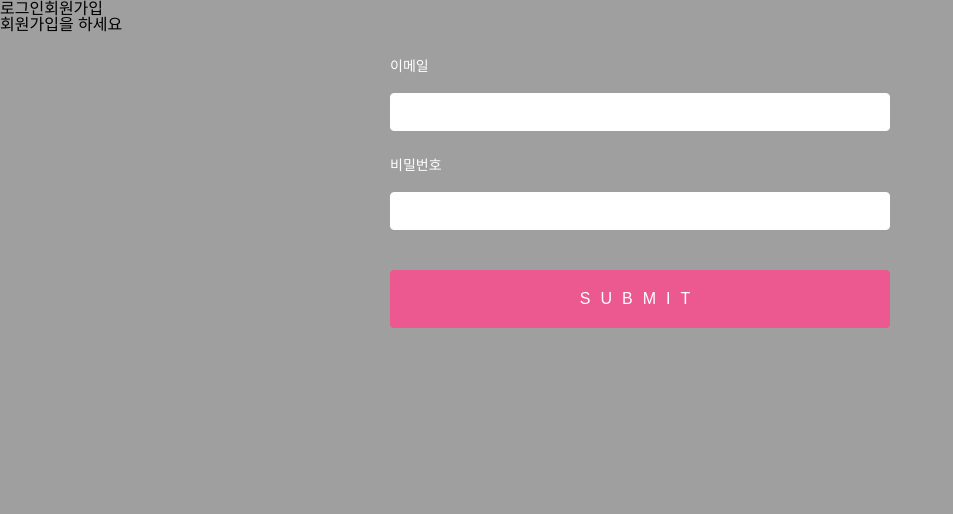
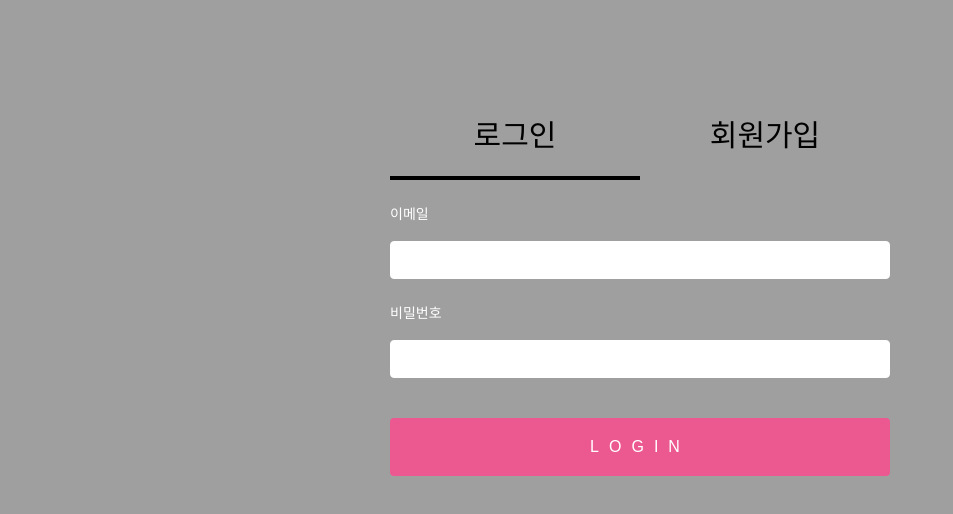
Before and after one commit to ggongjukim/wanted-pre-onboarding-challenge-fe-1, a React (Create React App) app: page /auth in a window 1280 px wide. Shown: the top 514 px of the page, without its empty margins (0-953 px from the left). Built offline with nearby package versions, Linux system fonts and the light colour scheme.

Commit message:
✨ feat : framer-motion, src

```diff
--- a/src/auth/components/joinTap/index.tsx
+++ b/src/auth/components/joinTap/index.tsx
@@ -1,32 +1,33 @@
-import { useForm } from "react-hook-form";
-import { client } from "../../../AxiosInstance";
+import { useForm } from 'react-hook-form';
+import { client } from 'src/commons/axiosInstance';
 
-const JoinTap= () => {
-    const title = "회원가입을 하세요";
+const JoinTap = () => {
   const {
     register,
     handleSubmit,
-        watch,
-        formState: { errors }
+    formState: { errors },
   } = useForm({
     defaultValues: {
-          email: "",
-          password: ""
-        }
+      email: '',
+      password: '',
+    },
   });
-    const onSubmit = (data:any)=>{
-        console.log('data',data);
-        client.post(`/users/create`,data).then((res:any)=>console.log(res))
-    }
+  const joinSubmit = (data: any) => {
+    console.log('data', data);
+    client.post(`/users/create`, data).then((res: any) => console.log(res));
+  };
 
-    return <>{title}
-        <form onSubmit={handleSubmit(onSubmit)}>
+  return (
+    <>
+      <form onSubmit={handleSubmit(joinSubmit)}>
         <label>이메일</label>
-      <input  {...register("email")}/>
+        <input {...register('email')} />
         <label>비밀번호</label>
-      <input  {...register("password")} type="password"/>
-      <input type="submit" />
-    </form></>
-}
+        <input {...register('password')} type="password" />
+        <input type="submit" value="JOIN" />
+      </form>
+    </>
+  );
+};
 
 export default JoinTap;
--- a/src/auth/components/loginTap/index.tsx
+++ b/src/auth/components/loginTap/index.tsx
@@ -1,14 +1,35 @@
+import { useForm } from 'react-hook-form';
+import { client } from 'src/commons/axiosInstance';
 
-const LoginTap= () => {
-    const title = "로그인을 하세요"
-    return <>{title}
-    <form>
-      <label>이메일</label>
-      <input/>
-      <label>비밀번호</label>
-      <input type="password"/>
-      <input type="submit" />
-    </form>
-    </>}
+const LoginTap = () => {
+  const {
+    register,
+    handleSubmit,
+    formState: { errors },
+  } = useForm({
+    defaultValues: {
+      email: '',
+      password: '',
+    },
+  });
+  const loginSubmit = (data: any) => {
+    console.log('data', data);
+    client.post(`/users/login`, data).then((res: any) => {
+      console.log(res);
+      localStorage.setItem('token', res.data.token);
+    });
+  };
+  return (
+    <>
+      <form onSubmit={handleSubmit(loginSubmit)}>
+        <label>이메일</label>
+        <input {...register('email')} />
+        <label>비밀번호</label>
+        <input {...register('password')} type="password" />
+        <input type="submit" value="LOGIN" />
+      </form>
+    </>
+  );
+};
 
 export default LoginTap;
--- a/src/auth/page/index.tsx
+++ b/src/auth/page/index.tsx
@@ -1,7 +1,7 @@
-import React, { useState } from "react";
-import LoginTap from "../components/loginTap";
-import JoinTap from "../components/joinTap";
-import * as S from "./styled";
+import React, { useState } from 'react';
+import LoginTap from '../components/loginTap';
+import JoinTap from '../components/joinTap';
+import * as S from './styled';
 
 interface IMode {
   [index: string]: JSX.Element;
@@ -14,12 +14,23 @@ const Mode: IMode = {
   JOIN: <JoinTap />,
 };
 const Auth = () => {
-    const temp ="title";
-    return <>
-    <span>로그인</span>
-    <span>회원가입</span>
-    <S.ContentTap>{Mode.JOIN}</S.ContentTap>
+  const [mode, setMode] = useState(`LOGIN`);
+  return (
+    <>
+      <S.Title>
+        <div role="presentation" onClick={() => setMode(`LOGIN`)}>
+          로그인
+          {mode === `LOGIN` ? <S.TapUnderline layoutId="underline" /> : null}
+        </div>
+
+        <div role="presentation" onClick={() => setMode(`JOIN`)}>
+          회원가입
+          {mode === `JOIN` ? <S.TapUnderline layoutId="underline" /> : null}
+        </div>
+      </S.Title>
+      <S.ContentTap>{Mode[mode]}</S.ContentTap>
     </>
+  );
 };
 
 export default Auth;
--- a/src/auth/page/styled.ts
+++ b/src/auth/page/styled.ts
@@ -1,8 +1,33 @@
 import styled from 'styled-components';
+import { motion } from 'framer-motion';
+
+export const Title = styled.div`
+  max-width: 500px;
+  margin: 0 auto;
+  margin-top: 100px;
+  display: flex;
+
+  & > div {
+    position: relative;
+    flex: 0.5;
+    height: 80px;
+    padding-top: 20px;
+    cursor: pointer;
+    font-size: 30px;
+    text-align: center;
+  }
+`;
+
+export const TapUnderline = styled(motion.div)`
+  position: absolute;
+  bottom: 0px;
+  width: 100%;
+  height: 4px;
+  background-color: black;
+`;
 
 export const ContentTap = styled.div`
-
-form {
+  form {
     max-width: 500px;
     margin: 0 auto;
   }
@@ -27,7 +52,7 @@ form {
 
   p::before {
     display: inline;
-    content: "⚠ ";
+    content: '⚠ ';
   }
 
   input {
@@ -52,8 +77,8 @@ form {
     font-weight: 200;
   }
 
-  button[type="submit"],
-  input[type="submit"] {
+  button[type='submit'],
+  input[type='submit'] {
     background: #ec5990;
     color: white;
     text-transform: uppercase;
@@ -65,14 +90,14 @@ form {
     letter-spacing: 10px;
   }
 
-  button[type="submit"]:hover,
-  input[type="submit"]:hover {
+  button[type='submit']:hover,
+  input[type='submit']:hover {
     background: #bf1650;
   }
 
-  button[type="submit"]:active,
-  input[type="button"]:active,
-  input[type="submit"]:active {
+  button[type='submit']:active,
+  input[type='button']:active,
+  input[type='submit']:active {
     transition: 0.3s all;
     transform: translateY(3px);
     border: 1px solid transparent;
@@ -83,13 +108,13 @@ form {
     opacity: 0.4;
   }
 
-  input[type="button"]:hover {
+  input[type='button']:hover {
     transition: 0.3s all;
   }
 
-  button[type="submit"],
-  input[type="button"],
-  input[type="submit"] {
+  button[type='submit'],
+  input[type='button'],
+  input[type='submit'] {
     -webkit-appearance: none;
   }
 
@@ -98,7 +123,7 @@ form {
     margin: 0 auto;
   }
 
-  button[type="button"] {
+  button[type='button'] {
     display: block;
     appearance: none;
     background: #333;
@@ -123,4 +148,4 @@ form {
     padding: 10px 20px;
     border-radius: 4px;
   }
-  `
+`;
--- a/src/AxiosInstance.tsx
+++ b/src/commons/axiosInstance/index.tsx
@@ -1,7 +1,6 @@
 import axios from 'axios';
 
 export const URL = `http://localhost:8080`;
-
 
 export const client = axios.create({
   baseURL: URL,
--- a/src/index.tsx
+++ b/src/index.tsx
@@ -8,7 +8,6 @@ import App from './App';
 
 const queryClient = new QueryClient();
 
-
 const GlobalStyles = createGlobalStyle`
   ${reset}
 
@@ -18,9 +17,11 @@ const GlobalStyles = createGlobalStyle`
   }
   body {
   background: #9f9f9f;
-  font-family: -apple-system, BlinkMacSystemFont, "Segoe UI", "Roboto", "Oxygen",
+  font-family: 'Noto Sans', 'Noto Sans KR';
+
+  /* font-family: -apple-system, BlinkMacSystemFont, "Segoe UI", "Roboto", "Oxygen",
     "Ubuntu", "Cantarell", "Fira Sans", "Droid Sans", "Helvetica Neue",
-    sans-serif;
+    sans-serif; */
 }
   a{
     text-decoration:none;
```
Also changed, not shown: package.json (+8 -2 lines), tsconfig.json (+6 -8 lines), 2 other files (tests, documents, lock files or other folders). Lines whose indentation alone changed are shown as unchanged.
